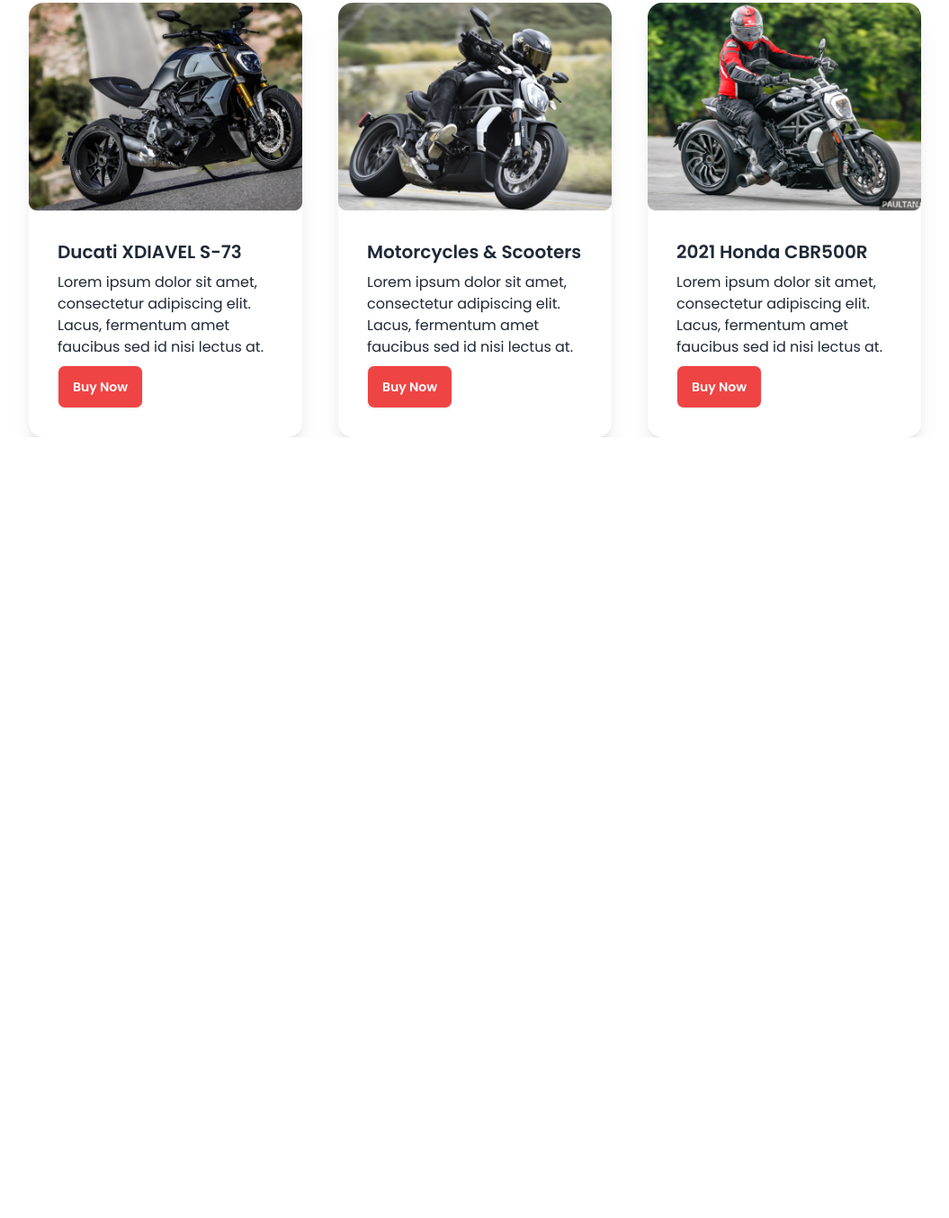
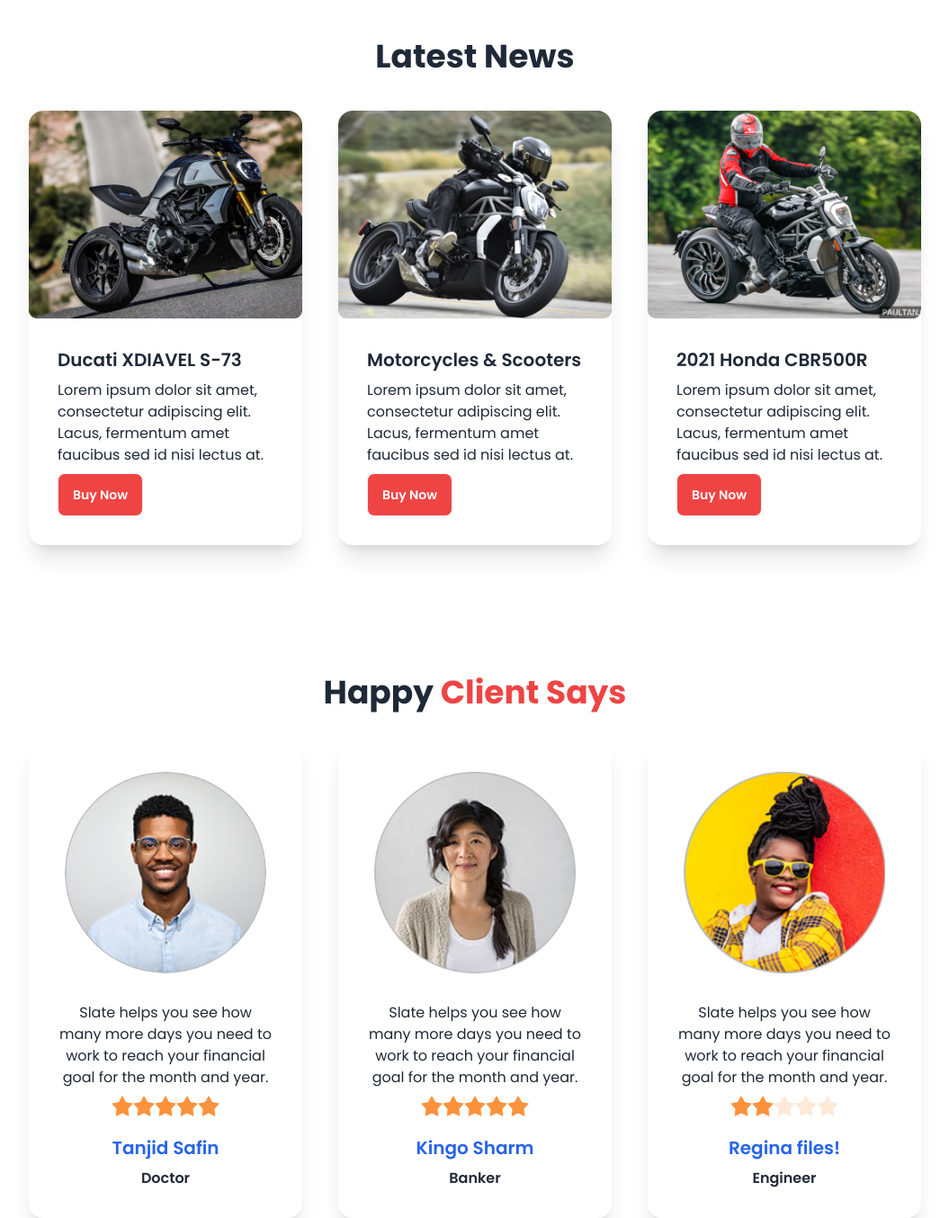
Before and after one commit to Tanjidshafin/biker-zone, a website: page index.html in a window 1280 px wide. Shown: the part 1489-2843 px from the top of the page at 90% size, without its empty margins (112-1167 px from the left). Before the commit the page ends 1975 px from the top, so only its background shows below. Drawn offline with nearby package versions, Linux system fonts and the light colour scheme.

Commit message:
happy clients

```diff
--- a/index.html
+++ b/index.html
@@ -130,7 +130,7 @@
                     </div>
                 </div>
             </section>
-            <section class="mt-6">
+            <section class="mt-6 lg:mt-36">
                 <h1 class="text-center text-xl lg:text-4xl lg:font-bold font-semibold mb-10">Latest News</h1>
                 <div class="flex flex-col gap-10 lg:flex-row">
                     <div class="card bg-base-100 w-auto shadow-xl lg:hover:scale-105 hover:transition-all">
@@ -174,6 +174,84 @@
                     </div>
                 </div>
             </section>
+            <section class="mt-12 lg:mt-36">
+                <h1 class="text-center text-xl lg:text-4xl lg:font-bold font-semibold mb-7">Happy <span
+                        class="text-red-500">Client Says</span></h1>
+                <div class="flex flex-col gap-10 lg:flex-row">
+                    <div class="card bg-base-100 w-auto shadow-xl">
+                        <figure class="px-10 pt-10">
+                            <img src="images/others/user-1.png" alt="Shoes" class="rounded-full w-[15rem]" />
+                        </figure>
+                        <div class="card-body items-center text-center">
+
+                            <p class="flex items-center">Slate helps you see how
+                                many more days you need
+                                to work to reach your financial
+                                goal for the month and year.</p>
+                            <div class="rating mb-3">
+                                <input type="radio" name="rating-2" class="mask mask-star-2 bg-orange-400" />
+                                <input type="radio" name="rating-2" class="mask mask-star-2 bg-orange-400" />
+                                <input type="radio" name="rating-2" class="mask mask-star-2 bg-orange-400" />
+                                <input type="radio" name="rating-2" class="mask mask-star-2 bg-orange-400" />
+                                <input type="radio" name="rating-2" class="mask mask-star-2 bg-orange-400" />
+                            </div>
+                            <h2 class="card-title text-blue-600">Tanjid Safin</h2>
+
+                            <div class="card-actions">
+                                <button class="font-semibold">Doctor</button>
+                            </div>
+                        </div>
+                    </div>
+                    <div class="card bg-base-100 w-auto shadow-xl">
+                        <figure class="px-10 pt-10">
+                            <img src="images/others/user-2.png" alt="Shoes" class="rounded-xl  w-[15rem]" />
+                        </figure>
+                        <div class="card-body items-center text-center">
+
+                            <p>Slate helps you see how
+                                many more days you need
+                                to work to reach your financial
+                                goal for the month and year.</p>
+                            <div class="rating mb-3">
+                                <input type="radio" name="rating-2" class="mask mask-star-2 bg-orange-400" />
+                                <input type="radio" name="rating-2" class="mask mask-star-2 bg-orange-400"
+                                    checked="checked" />
+                                <input type="radio" name="rating-2" class="mask mask-star-2 bg-orange-400" />
+                                <input type="radio" name="rating-2" class="mask mask-star-2 bg-orange-400" />
+                                <input type="radio" name="rating-2" class="mask mask-star-2 bg-orange-400" />
+                            </div>
+                            <h2 class="card-title text-blue-600">Kingo Sharm</h2>
+                            <div class="card-actions">
+                                <button class="font-semibold">Banker</button>
+                            </div>
+                        </div>
+                    </div>
+                    <div class="card bg-base-100 w-auto shadow-xl">
+                        <figure class="px-10 pt-10">
+                            <img src="images/others/user-3.png" alt="Shoes" class="rounded-xl w-[15rem]" />
+                        </figure>
+                        <div class="card-body items-center text-center">
+
+                            <p>Slate helps you see how
+                                many more days you need
+                                to work to reach your financial
+                                goal for the month and year.</p>
+                            <div class="rating mb-3">
+                                <input type="radio" name="rating-2" class="mask mask-star-2 bg-orange-400" />
+                                <input type="radio" name="rating-2" class="mask mask-star-2 bg-orange-400"
+                                    checked="checked" />
+                                <input type="radio" name="rating-2" class="mask mask-star-2 bg-orange-400" />
+                                <input type="radio" name="rating-2" class="mask mask-star-2 bg-orange-400" />
+                                <input type="radio" name="rating-2" class="mask mask-star-2 bg-orange-400" />
+                            </div>
+                            <h2 class="card-title text-blue-600">Regina files!</h2>
+                            <div class="card-actions">
+                                <button class="font-semibold">Engineer</button>
+                            </div>
+                        </div>
+                    </div>
+                </div>
+            </section>
         </div>
     </main>
 </body>
```
